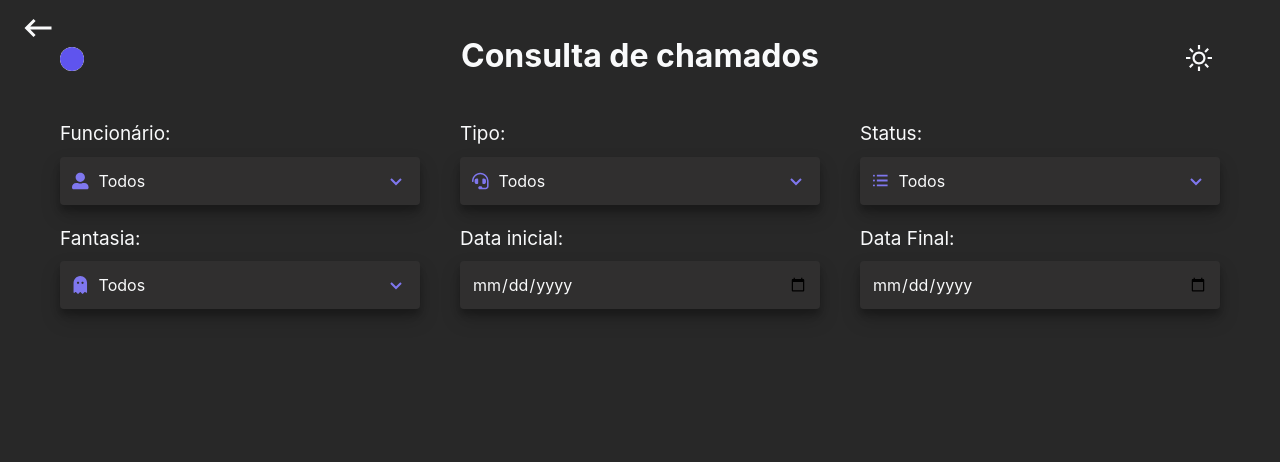
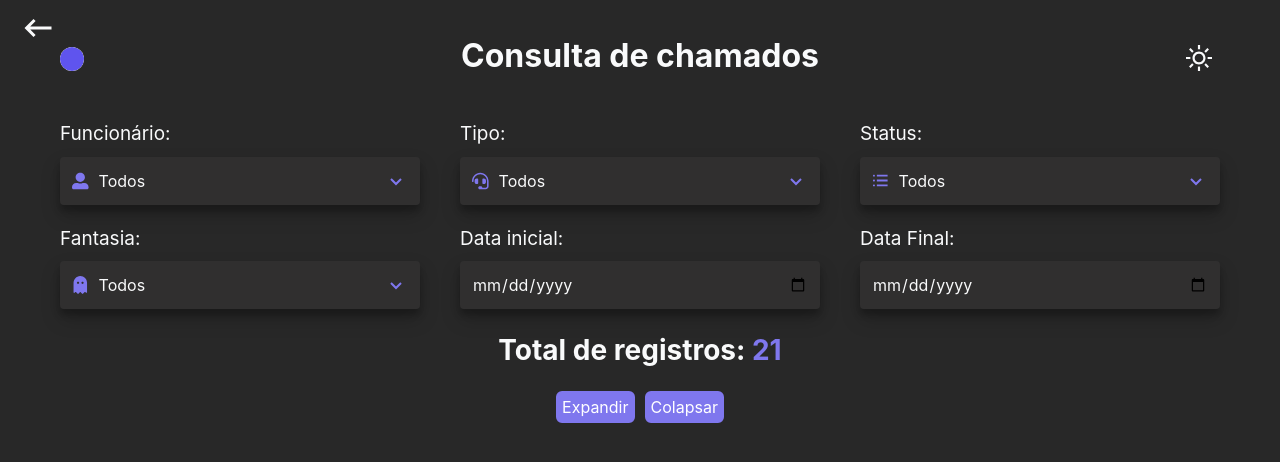
Before and after one commit to EnzoSylvestrin/helpDesk, a Next.js app: page /Consulta in a window 1280 px wide. Shown: the top 462 px of the page. Built offline with nearby package versions, Linux system fonts and the light colour scheme.

Commit message:
Adicinando total de registros (estático)

```diff
--- a/src/pages/Consulta.tsx
+++ b/src/pages/Consulta.tsx
@@ -9,6 +9,8 @@ import { HeadComponent } from "@/Components/HeadComponent";
 import { Header } from '@/Components/Header/Header';
 import { Text } from '@/Components/Text';
 import { Input } from '@/Components/Input';
+import { Heading } from '@/Components/Heading';
+import { Button } from '@/Components/Button';
 
 const Consulta = () => {
 
@@ -62,6 +64,13 @@ const Consulta = () => {
                             </Input.Root>
                         </label>
                     </div>
+                    <div className="flex flex-col text-sm">
+                        <Heading align='center'>Total de registros: <span className={'text-[var(--main)]'}>21</span></Heading>
+                        <div className="mt-5 flex items-center justify-center gap-[10px]">
+                            <Button text='Expandir' size="sm" />
+                            <Button text='Colapsar' size="sm" />
+                        </div>
+                    </div>
                 </main>
             </section>
         </>
```
